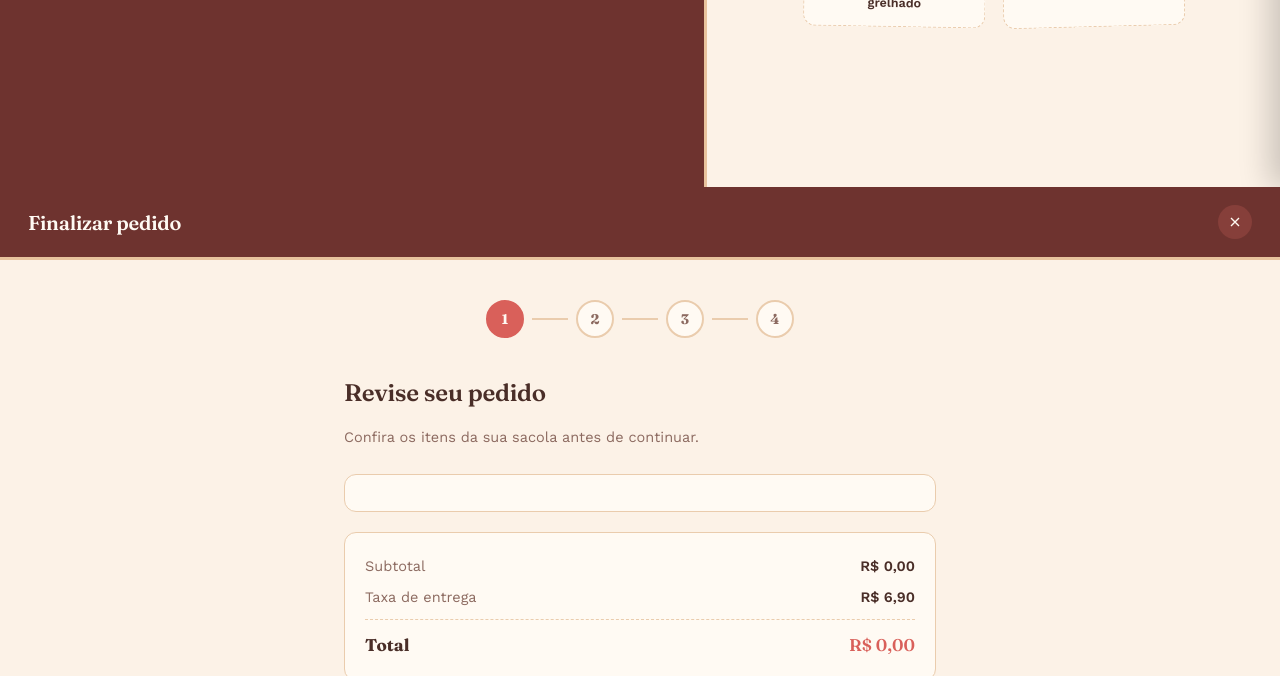
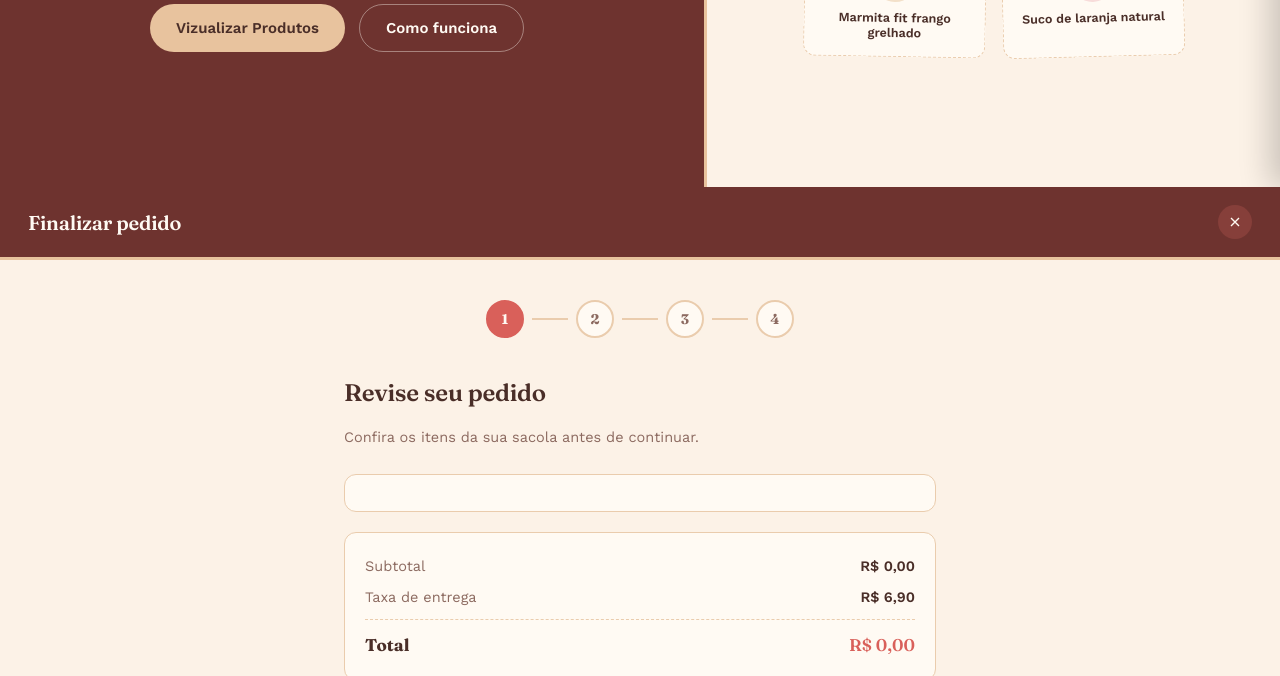
Before and after one commit to Marconics/LaDulce, a website: page index.html in a window 1280 px wide. Shown: the part 613-1289 px from the top of the page. Drawn offline with nearby package versions, Linux system fonts and the light colour scheme.

Commit message:
fix: ajustes css

```diff
--- a/style.css
+++ b/style.css
@@ -104,9 +104,9 @@ nav.categorias button.ativo{opacity:1;border-color:var(--mostarda);}
   background:var(--verde);color:var(--creme);
 }
 .hero-esquerda{
-  padding:76px 28px 520px 0;max-width:1180px;margin:0 auto;width:100%;
+  padding:250px 100px 350px 0;max-width:1180px;margin:0 auto;width:100%;
   display:flex;flex-direction:column;justify-content:center;gap:22px;
-  padding-left:28px;
+  padding-left:150px;
 }
 .hero-esquerda .eyebrow{
   font-family:'Caveat',cursive;font-size:20px;color:var(--mostarda);font-weight:700;
```
